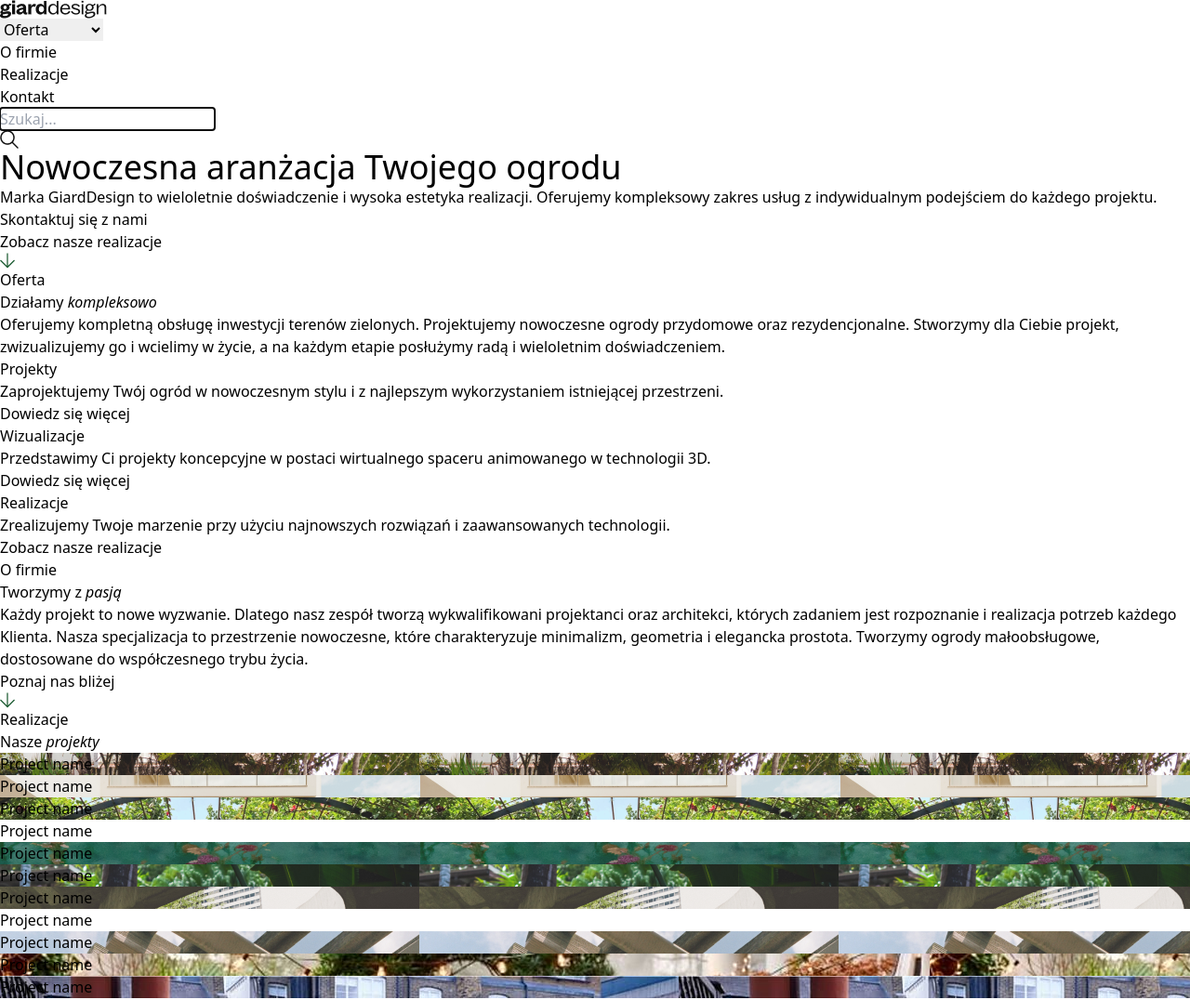
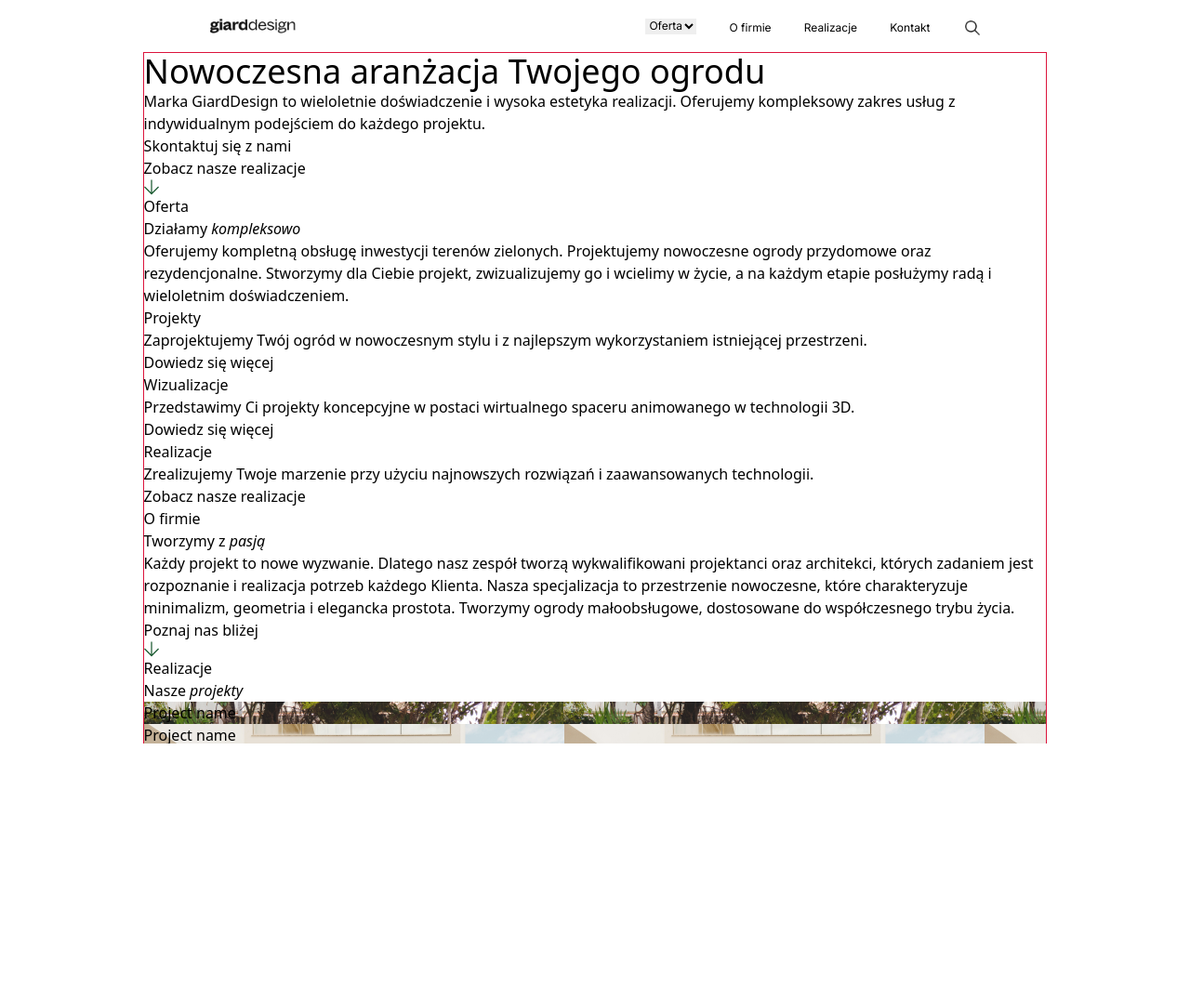
Before and after one commit to ViyaletaH/tailwind, a website with bundled scripts: page index.html in a window 1280 px wide. Shown: the top 1076 px of the page at 93% size. After the commit the page ends 800 px from the top, so only its background shows below. Built offline with nearby package versions, Linux system fonts and the light colour scheme; files whose address does not match are found by name.

Commit message:
feat: add header styles

```diff
--- a/index.html
+++ b/index.html
@@ -4,44 +4,50 @@
     <meta charset="UTF-8" />
     <meta name="viewport" content="width=device-width, initial-scale=1.0" />
     <link rel="stylesheet" href="build/styles.css" />
+    <link rel="stylesheet" href="./styles.css" />
     <link rel="icon" href="images/icons/realizations.png" />
+    <link href="https://fonts.googleapis.com/css2?family=Montserrat:wght@300;400;500;600;700&display=swap" rel="stylesheet">
+    <link href="https://fonts.googleapis.com/css2?family=Inter:wght@300;400;500;600;700&display=swap" rel="stylesheet">
     <title>Website</title>
   </head>
   <body>
-    <div class="wrapper">
+    <div class="wrapper w-screen h-screen overflow-x-hidden">
       <div class="container">
         <header>
-          <div class="header__cont">
+          <div class="header__cont flex justify-between items-center">
             <img
               src="images/icons/giarddesign.png"
               class="company__logo"
               alt="company logo"
             />
-            <div class="nav">
-              <ul class="navigation">
-                <li>
-                  <select name="offer" id="offer">
+            <div id="nav__search" class="nav__search flex justify-between">
+            <div id="nav" class="nav m-0 p-0 items-start">
+              <ul class="navigation flex flex-row w-full h-full items-center justify-between">
+                <li class="text-xs">
+                  <select name="offer" id="offer" class="dropdown text-xs">
                     <option value="offer" selected disabled>Oferta</option>
                     <option value="projects" id="dropdown__to__projects">Projekty</option>
                     <option value="visualization" id="dropdown__visuals">Wizualizacje</option>
                     <option value="realization" id="dropdown__realizations">Realizacje</option>
                   </select>
                 </li>
-                <li><a href="#" class="home" id="nav__about">O firmie</a></li>
-                <li><a href="#" class="about" id="nav__projects">Realizacje</a></li>
-                <li><a href="#" class="apart" id="nav__contact">Kontakt</a></li>
+                <li><a href="#" class="home text-xs" id="nav__about">O firmie</a></li>
+                <li><a href="#" class="about text-xs" id="nav__projects">Realizacje</a></li>
+                <li><a href="#" class="apart text-xs" id="nav__contact">Kontakt</a></li>
               </ul>
             </div>
-            <div class="search">
+            <div class="search flex flex-row justify-between items-center">
               <input
                 type="text"
                 placeholder="Szukaj..."
-                class="searcherItself"
+                class="searcherItself w-0 h-0 outline-none rounded-2xl"
                 autofocus=""
                 autocomplete="off"
+                id="search__input"
               />
-              <img src="images/icons/search.png" alt="search icon" />
+              <img src="images/icons/search.png" alt="search icon" id="search__icon" class="search__icon cursor-pointer"/>
             </div>
+          </div>
           </div>
         </header>
         <main>
--- a/package.json
+++ b/package.json
@@ -5,8 +5,9 @@
   "main": "index.js",
   "scripts": {
     "test": "echo \"Error: no test specified\" && exit 1",
-    "build": "postcss styles.css -o build/styles.css",
-    "postinstall": "jspm install"
+    "build": "npx tailwind -i ./styles.css -o ./build/styles.css",
+    "postinstall": "jspm install",
+    "watch": "npx tailwind -i ./styles.css -o ./build/styles.css --watch"
   },
   "author": "",
   "license": "ISC",
--- a/script.js
+++ b/script.js
@@ -61,6 +61,17 @@ document.addEventListener("DOMContentLoaded", () => {
   const navProjects = document.getElementById("nav__projects");
   const navContact = document.getElementById("nav__contact");
   const mainProjects = document.getElementById("main__projects");
+  const searchInput = document.getElementById("search__input");
+  const searchIcon = document.getElementById("search__icon");
+  const navSearch = document.getElementById("nav__search");
+  const nav = document.getElementById("nav");
+
+  const broadenSearch = () => {
+    searchInput.classList.toggle("wide");
+    navSearch.classList.toggle("between");
+    nav.classList.toggle("slide");
+  };
+  searchIcon.addEventListener("click", broadenSearch);
 
   logo.addEventListener("click", () => linkOpen("https://adrespect.pl/"));
   inst.addEventListener("click", () => linkOpen("https://www.instagram.com/"));
--- a/styles.css
+++ b/styles.css
@@ -1,3 +1,72 @@
 @import "tailwindcss/base";
 @import "tailwindcss/components";
 @import "tailwindcss/utilities";
+
+.header__cont,
+.main__cont,
+.footer__cont {
+  height: fit-content;
+  width: 76%;
+  margin-left: 12%;
+  margin-right: 12%;
+  border: solid 1px crimson;
+
+}
+
+.header__cont {
+  height: 3.5rem;
+  padding-left: 4.5rem;
+  padding-right: 4.5rem;
+  border: none;
+}
+
+.company__logo {
+  max-width: 5.8rem;
+  max-height: 1rem;
+}
+
+.nav {
+  width: 85%;
+}
+
+.dropdown {
+  width: 60px;
+}
+
+.slide {
+  min-width: 30rem;
+}
+
+.nav__search {
+  font-family: 'Inter', sans-serif;
+  width: 22.5rem;
+}
+
+.search__icon {
+  margin-top: 0.3rem;
+  max-height: 1rem;
+}
+
+#search__input {
+  transition: width 0.3s ease;
+}
+
+.wide {
+  width: 9rem;
+  height: 2rem;
+  margin-left: 3rem;
+  margin-right: 1rem;
+  background-color: #e1e1e1;
+  padding-left: 1rem;
+}
+
+.between {
+  justify-content: space-between;
+  min-width: 40rem;
+}
+
+input::placeholder {
+  color: #ffffff;
+  font-style: italic;
+  font-size: 14px;
+}
--- a/tailwind.config.js
+++ b/tailwind.config.js
@@ -1,7 +1,15 @@
 /** @type {import('tailwindcss').Config} */
 module.exports = {
-  content: ['./build/**/*.html'],
+  content: ["./index.html"],
   theme: {
+    screens: {
+      lg: { max: "992px" },
+      md: { max: "799px" },
+      sm: { max: "468px" },
+    },
+    container: {
+      center: true,
+    },
     extend: {},
   },
   variants: {
```
Also changed, not shown: build/styles.css.
